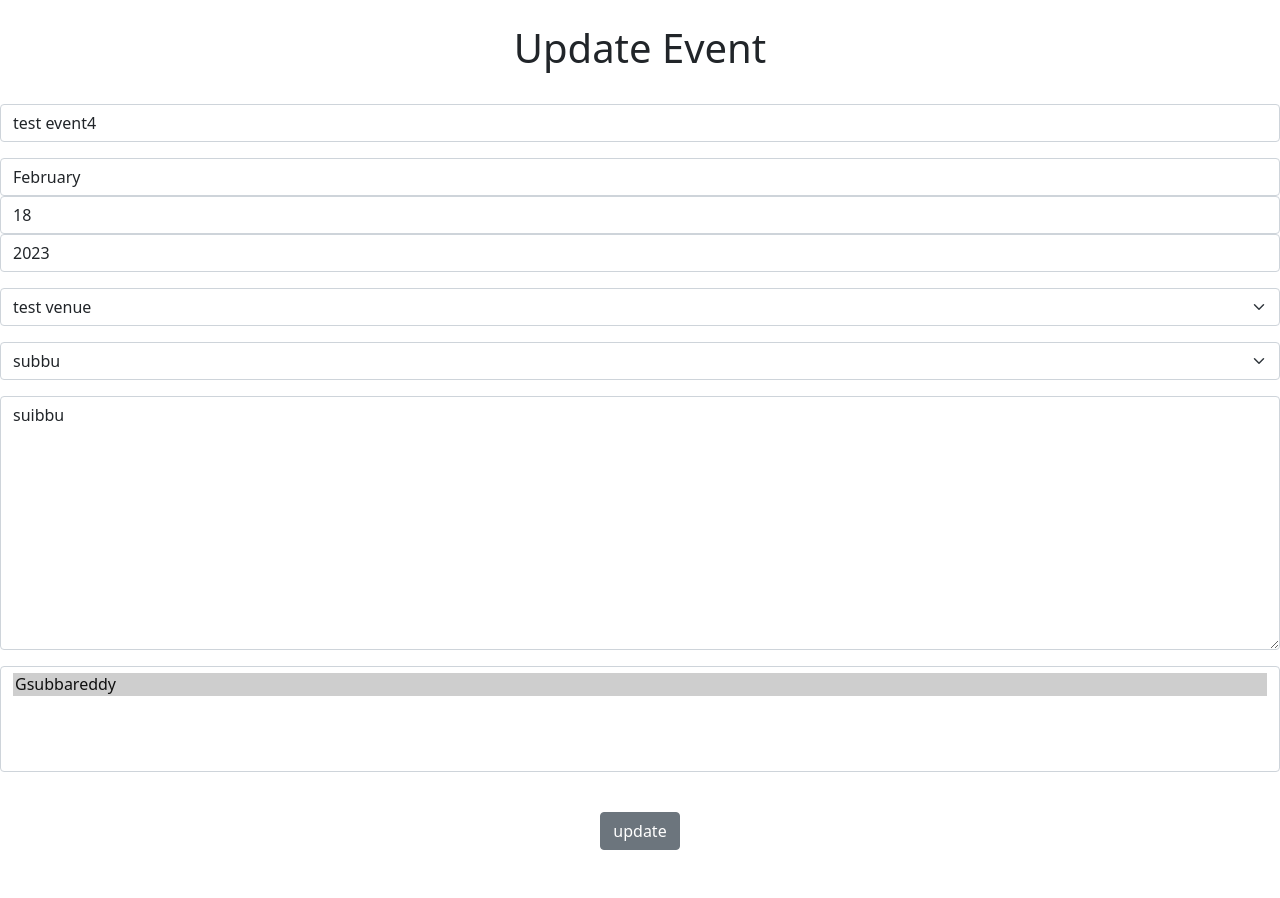
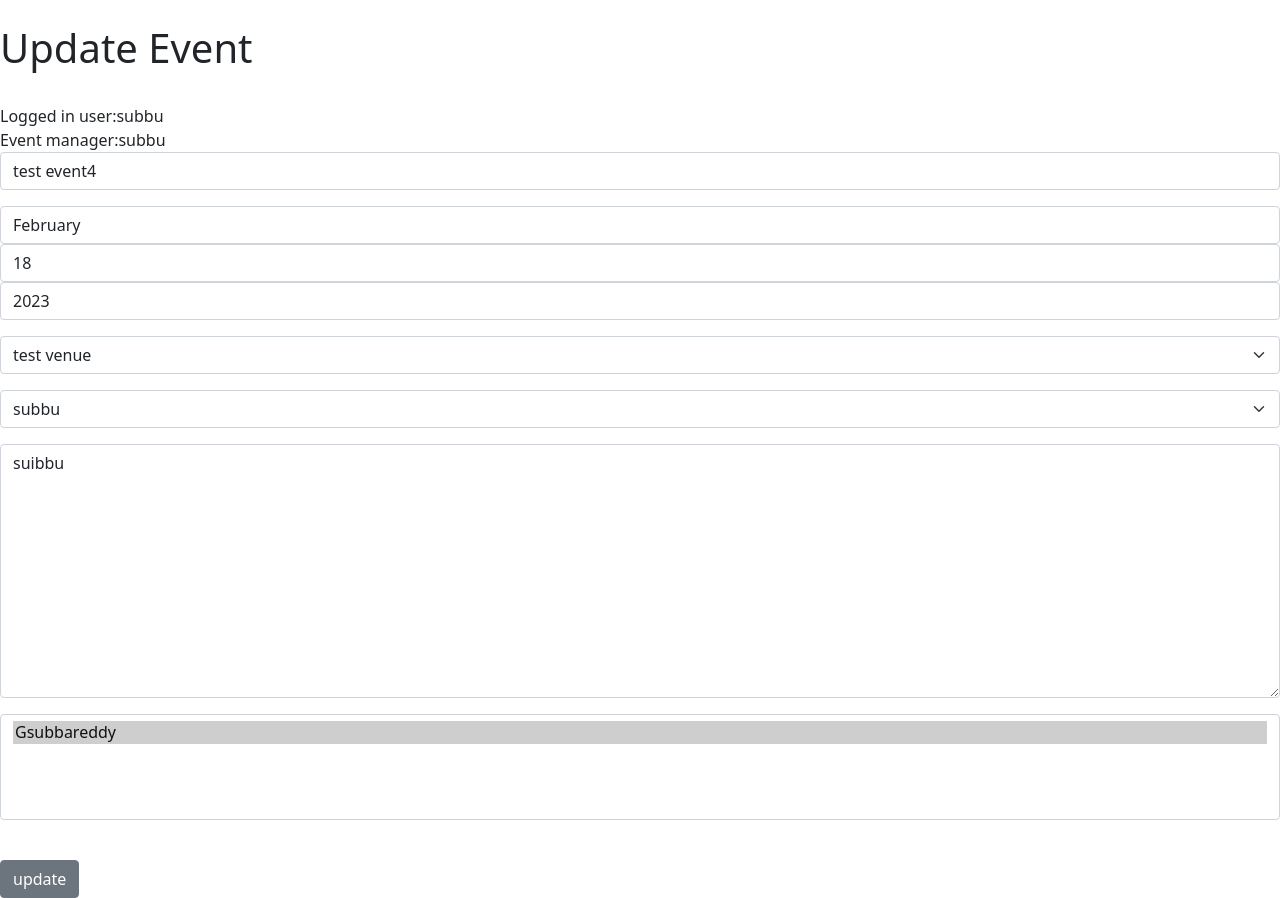
Before and after one commit to subbudeveops/Django-Projects, a Django app: page /myclub/update_event/8/ in a window 1280 px wide. Shown: the part 80-978 px from the top of the page. Before the commit the page ends 930 px from the top, so only its background shows below. Run offline with Django 4.2, Linux system fonts and the light colour scheme; a user stored in the database is signed in; data comes from the database, SQL or seed files in the repository; both versions use the stored data as it was after the commit.

Commit message:
updated permission admin only do and must login and do the chanages

```diff
--- a/project2/templates/myclub/addevent.html
+++ b/project2/templates/myclub/addevent.html
@@ -2,6 +2,7 @@
 
 
 {%block content%}
+{% if user.is_authenticated %}
   <center>
   <h1>Add Event</h1>
   <br/><br/>
@@ -17,4 +18,9 @@
       </form>
 {% endif %}
   </center>
+  {% else %}
+  <h1>Sorry Please You must be loggin in view page!!!</h1>
+
+  <a href="{% url 'login' %}">Login Here</a>
+  {% endif %}
   {%endblock%}
--- a/project2/templates/myclub/update_event.html
+++ b/project2/templates/myclub/update_event.html
@@ -2,14 +2,28 @@
 
 
 {%block content%}
-  <center>
+{% if user.is_authenticated%}
+
+  {% if user == event.manager %}
   <h1>Update Event</h1><br/>
+    Logged in user:{{ user }}<br/>
+    Event manager:{{ event.manager }}
   <form action=""  method="POST">
     {%csrf_token%}
   {{form.as_p}}
   <br/>
   <input type="submit" value="update" class="btn btn-secondary">
+    {% else %}
+    <h2> Access Denied</h2>
+    <p> only the event manager can be updated page</p>
+    Logged in user:{{ user }}
+  </br>
+  Event Manager:{{ event.manager }}
+  {% endif %}
+  {% else %}
+  <h1> Sorry you must be loggin in tis view page</h1>
+  <a href="{% url 'login' %}"> Login</a>
+  {% endif %}
+  </form>
 
-  </form>
-  </center>
   {%endblock%}
--- a/project2/templates/myclub/venuelist.html
+++ b/project2/templates/myclub/venuelist.html
@@ -2,7 +2,7 @@
 
 
 {%  block content %}
-
+  {% if user.is_authenticated %}
   <h1>Venue List</h1>
   <br/>
   <table class="table">
@@ -19,6 +19,10 @@
   </tr>
 
   {% endfor %}
+  {% else %}
+  <h1>Please Sorry Must be login in view page</h1>
+  <a href="{% url 'login' %}">Login</a>
+  {% endif %}
  </table>
 </br>
 <!--
```
Also changed, not shown: project2/templates/myclub/add_venue.html (+8 -0 lines), project2/templates/myclub/event_list.html (+9 -9 lines), project2/db.sqlite3.
